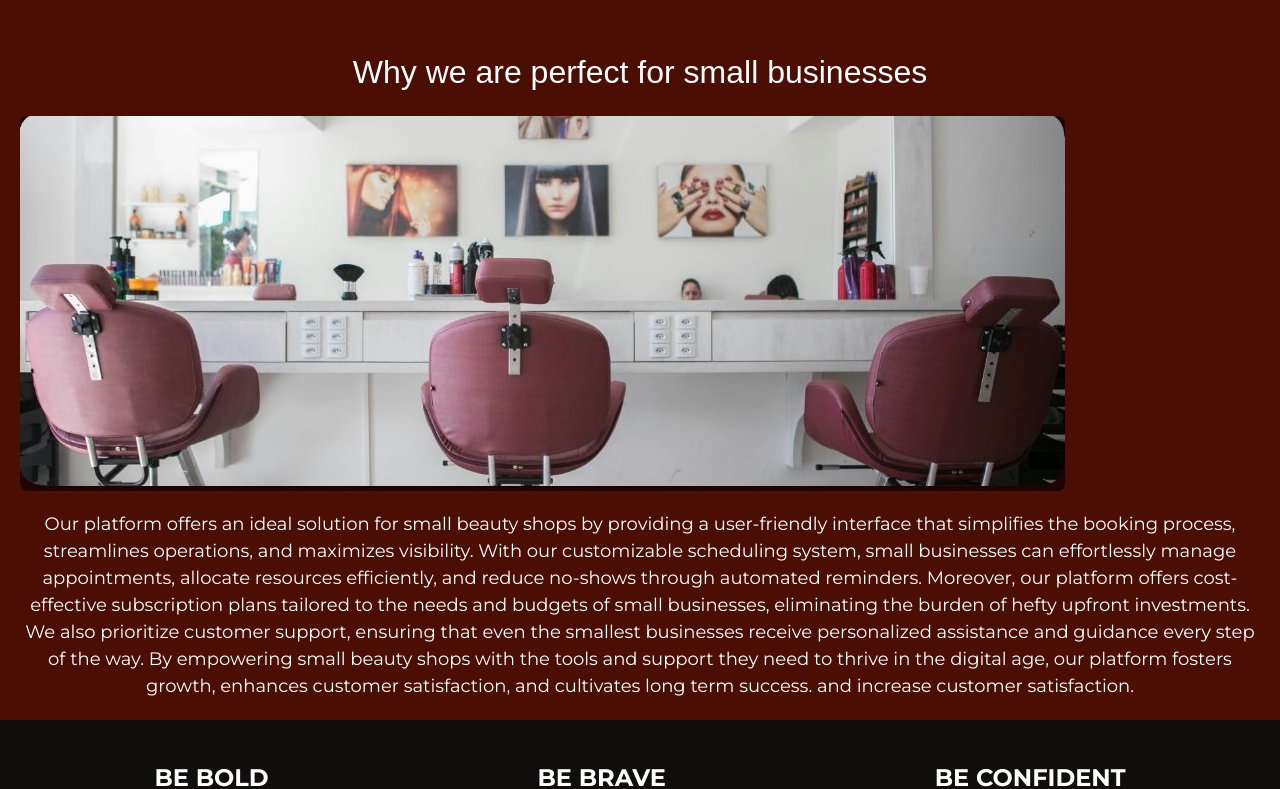
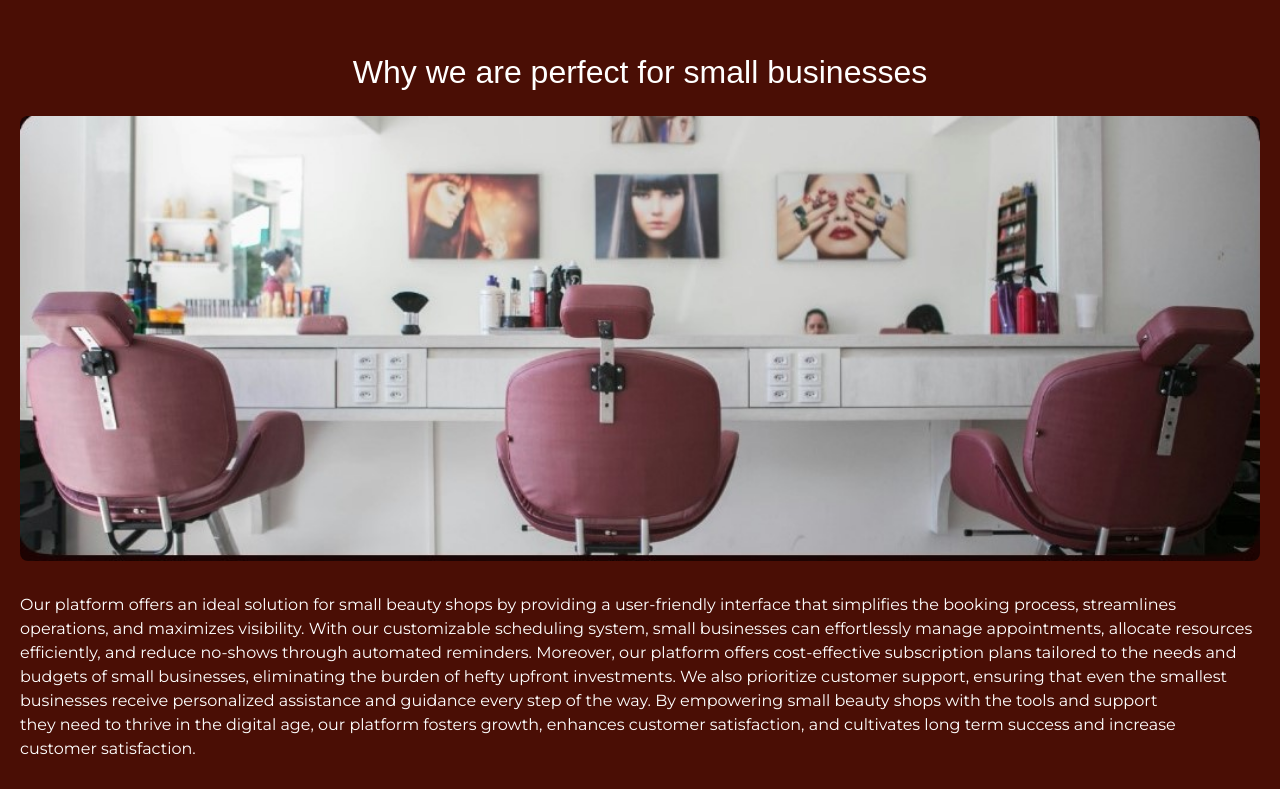
Before and after one commit to MOGIRE11/Clips-and-Styles, a React (Vite) app in the folder frontend/: page / in a window 1280 px wide. Shown: the part 1941-2730 px from the top of the page. Built offline with nearby package versions, Linux system fonts and the light colour scheme; a web font is replaced by a local one.

Commit message:
removed small-business-text css styles and added tailwind styles
changed small-business-image to cover the whole screen

```diff
--- a/frontend/src/components/Landing.jsx
+++ b/frontend/src/components/Landing.jsx
@@ -3,9 +3,11 @@ const Landing = () => {
     <div className="beauty-journey-container mt-20">
       <div className="text-area">
         <h1 className="font-effect-outline">
-                    Embrace your <br /> beauty journey!<br />
+          Embrace your <br /> beauty journey!
+          <br />
           Discover a world of <br /> Pampering and <br />
-                    self-care at your <br />fingertips.
+          self-care at your <br />
+          fingertips.
         </h1>
         <p className="font-effect-emboss">Your confidence matters</p>
       </div>
@@ -21,13 +23,16 @@ const Landing = () => {
         <div className="why-us-text">
           <h2>Why us</h2>
           <p>
-                        Clip&Styles offer a seamless, user-friendly experience that prioritizes convenience and choice.
-                        With our intuitive interface, customers can easily browse through a diverse selection of reputable
-                        beauty shops, read reviews, and book appointments effortlessly. Our platform also provides real-time
-                        availability updates, ensuring customers can secure their desired services at their preferred times.
-                        Additionally, we prioritize customer satisfaction, offering responsive support and a transparent booking
-                        process. By choosing us, customers can enjoy a hassle-free way to indulge in self-care and beauty treatments,
-                        all in one convenient place.
+            Clip&Styles offer a seamless, user-friendly experience that
+            prioritizes convenience and choice. With our intuitive interface,
+            customers can easily browse through a diverse selection of reputable
+            beauty shops, read reviews, and book appointments effortlessly. Our
+            platform also provides real-time availability updates, ensuring
+            customers can secure their desired services at their preferred
+            times. Additionally, we prioritize customer satisfaction, offering
+            responsive support and a transparent booking process. By choosing
+            us, customers can enjoy a hassle-free way to indulge in self-care
+            and beauty treatments, all in one convenient place.
           </p>
         </div>
       </div>
@@ -53,12 +58,27 @@ const Landing = () => {
       <div className="small-business-container">
         <h2>Why we are perfect for small businesses</h2>
         <div className="small-business-image">
-                    <img src="/src/images/clips4.jpg" alt="Beauty shop setup" />
+          <img
+            src="/src/images/clips4.jpg"
+            alt="Beauty shop setup"
+            className="w-full object-cover"
+          />
         </div>
-                <p className="small-business-text">
-                    Our platform offers an ideal solution for small beauty shops by providing a user-friendly interface that simplifies
-                    the booking process, streamlines operations, and maximizes visibility. With our customizable scheduling system,
-                    small businesses can effortlessly manage appointments, allocate resources efficiently, and reduce no-shows through automated reminders. Moreover, our platform offers cost-effective subscription plans tailored to the needs and budgets of small businesses, eliminating the burden of hefty upfront investments. We also prioritize customer support, ensuring that even the smallest businesses receive personalized assistance and guidance every step of the way. By empowering small beauty shops with the tools and support they need to thrive in the digital age, our platform fosters growth, enhances customer satisfaction, and cultivates long term success. and increase customer satisfaction.
+        <p className="small-business-text text-left text-pretty my-8">
+          Our platform offers an ideal solution for small beauty shops by
+          providing a user-friendly interface that simplifies the booking
+          process, streamlines operations, and maximizes visibility. With our
+          customizable scheduling system, small businesses can effortlessly
+          manage appointments, allocate resources efficiently, and reduce
+          no-shows through automated reminders. Moreover, our platform offers
+          cost-effective subscription plans tailored to the needs and budgets of
+          small businesses, eliminating the burden of hefty upfront investments.
+          We also prioritize customer support, ensuring that even the smallest
+          businesses receive personalized assistance and guidance every step of
+          the way. By empowering small beauty shops with the tools and support
+          they need to thrive in the digital age, our platform fosters growth,
+          enhances customer satisfaction, and cultivates long term success and
+          increase customer satisfaction.
         </p>
       </div>
 
@@ -87,11 +107,21 @@ const Landing = () => {
           <div className="footer-social">
             <h3>Follow us on</h3>
             <div className="social-icons">
-                            <a href="#"><i className="fab fa-facebook"></i></a>
-                            <a href="#"><i className="fab fa-instagram"></i></a>
-                            <a href="#"><i className="fab fa-tiktok"></i></a>
-                            <a href="#"><i className="fab fa-twitter"></i></a>
-                            <a href="#"><i className="fab fa-youtube"></i></a>
+              <a href="#">
+                <i className="fab fa-facebook"></i>
+              </a>
+              <a href="#">
+                <i className="fab fa-instagram"></i>
+              </a>
+              <a href="#">
+                <i className="fab fa-tiktok"></i>
+              </a>
+              <a href="#">
+                <i className="fab fa-twitter"></i>
+              </a>
+              <a href="#">
+                <i className="fab fa-youtube"></i>
+              </a>
             </div>
           </div>
         </div>
--- a/frontend/src/index.css
+++ b/frontend/src/index.css
@@ -166,11 +166,6 @@ body {
   margin-bottom: 20px;
 }
 
-.small-business-text {
-  font-size: 18px;
-  line-height: 1.5;
-}
-
 
 /* Footer Styles */
 .footer-container {
```
Lines whose indentation alone changed are shown as unchanged.
